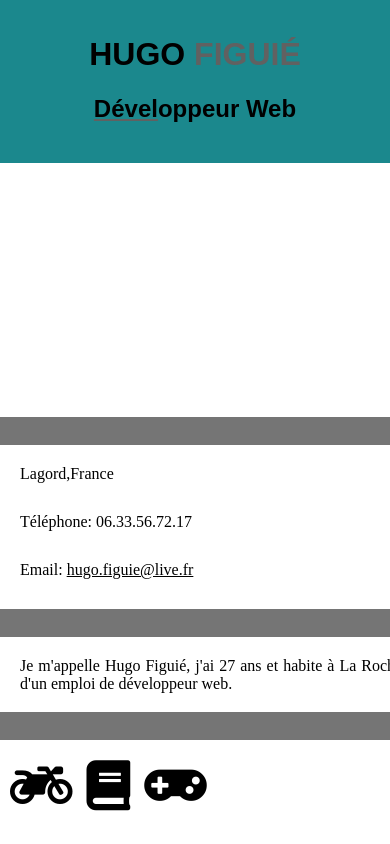
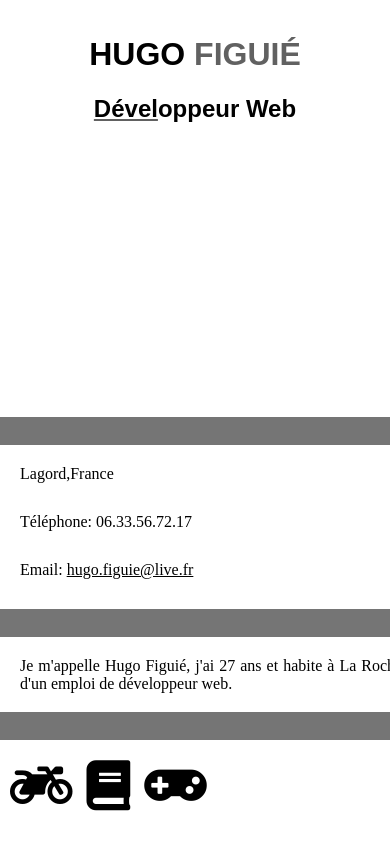
Before and after one commit to HFiguie/CV, a plain HTML site: page index.html in a window 390 px wide. Shown: the top 844 px of the page. Drawn offline with Linux system fonts and the light colour scheme.

Commit message:
enlever la couleur du header en responsive

```diff
--- a/style.css
+++ b/style.css
@@ -177,9 +177,10 @@ a{
 
 @media all and (max-width: 1025px) {
 
-	header{
+	.header{
 		position: relative;
 		text-align: center;
+		background-color: white;
 	}
 
 	.liseret{
```
